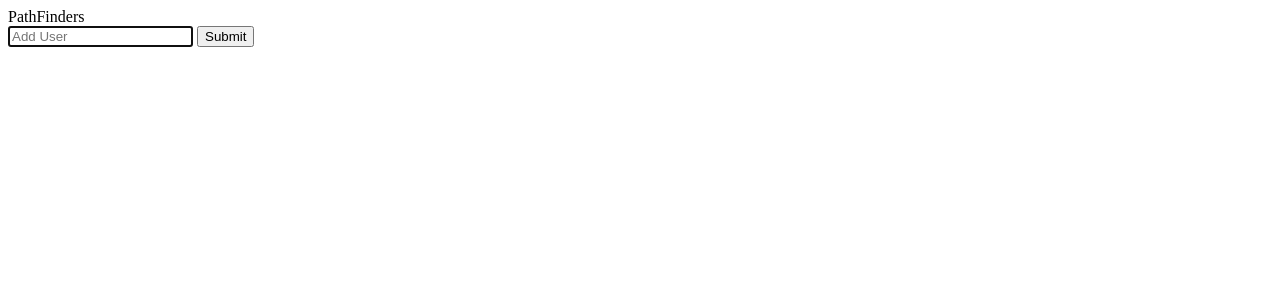
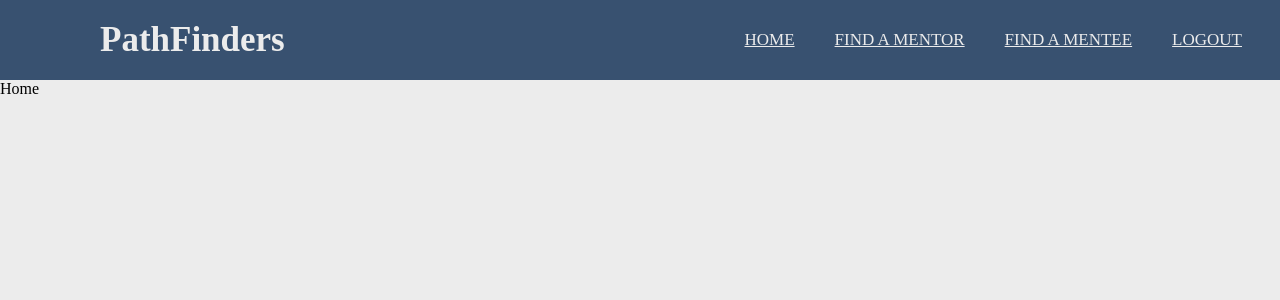
Before and after one commit to Rehaan12345/pathfinders, a Flask app: page / in a window 1280 px wide. Shown: the top 300 px of the page. Run offline with Flask 3, Linux system fonts and the light colour scheme; data that the repository does not hold is empty.

Commit message:
Some more preliminary setup tasks

```diff
--- a/website/__init__.py
+++ b/website/__init__.py
@@ -1,20 +1,19 @@
 from flask import Flask, render_template, url_for, redirect, request, Blueprint
 from pymongo import MongoClient
 from bson.objectid import ObjectId
-
 
 client = MongoClient("localhost", 27017)
 
 # Creating the mongodb database
 db = client.flask_database
-# Users collection
-users = db.users
 
 def create_app():
     app = Flask(__name__)
 
     from .views import views
+    from .auth import auth
 
     app.register_blueprint(views, url_prefix="/")
+    app.register_blueprint(auth, url_prefix="/")
 
     return app
--- a/website/static/styles.css
+++ b/website/static/styles.css
@@ -0,0 +1,106 @@
+:root {
+    --background: #ececec;
+    --compliment1: #9fd3c7;
+    --compliment2: #385170;
+    --compliment3: #142d4c;
+}
+
+* {
+    margin: 0;
+    /* background-color: var(--background); */
+}
+
+body {
+    background-color: var(--background);
+}
+
+/********** Navbar: (source: https://www.codingnepalweb.com/responsive-navigation-menu-bar-html-css/) **********/
+nav{
+  background: var(--compliment2);
+  height: 80px;
+  width: 100%;
+}
+label.logo{
+  color: var(--background);
+  font-size: 35px;
+  line-height: 80px;
+  padding: 0 100px;
+  font-weight: bold;
+}
+nav ul{
+  float: right;
+  margin-right: 20px;
+}
+nav ul li{
+  display: inline-block;
+  line-height: 80px;
+  margin: 0 5px;
+}
+nav ul li a{
+  color: var(--background);
+  font-size: 17px;
+  padding: 7px 13px;
+  border-radius: 3px;
+  text-transform: uppercase;
+}
+a.active,a:hover{
+  background: var(--compliment3);
+  transition: .5s;
+}
+.checkbtn{
+  font-size: 30px;
+  color: var(--compliment3);
+  float: right;
+  line-height: 80px;
+  margin-right: 40px;
+  cursor: pointer;
+  display: none;
+}
+#check{
+  display: none;
+}
+@media (max-width: 952px){
+  label.logo{
+    font-size: 30px;
+    padding-left: 50px;
+  }
+  nav ul li a{
+    font-size: 16px;
+  }
+}
+@media (max-width: 858px){
+  .checkbtn{
+    display: block;
+  }
+  ul{
+    position: fixed;
+    width: 100%;
+    height: 100vh;
+    background: var(--compliment2);
+    top: 80px;
+    left: -100%;
+    text-align: center;
+    transition: all .5s;
+  }
+  nav ul li{
+    display: block;
+    margin: 50px 0;
+    line-height: 30px;
+  }
+  nav ul li a{
+    font-size: 20px;
+  }
+  a:hover,a.active{
+    background: none;
+    color: var(--compliment2);
+  }
+  #check:checked ~ ul{
+    left: 0;
+  }
+}
+section{
+  /* background: url(bg1.jpg) no-repeat; */
+  background-color: var(--background);
+  background-size: cover;
+  height: calc(100vh - 80px);
+}
--- a/website/templates/layout.html
+++ b/website/templates/layout.html
@@ -3,22 +3,32 @@
 <head>
     <meta charset="UTF-8">
     <meta name="viewport" content="width=device-width, initial-scale=1.0">
-    <title>Document</title>
+    <title>PathFinders | {% block title %}Home{% endblock %}</title>
+    <link rel="stylesheet" href="../static/styles.css" type="text/css">
 </head>
-<body>
-    PathFinders
+    <body>
+        <!-- Dropdown Structure source: https://www.codingnepalweb.com/responsive-navigation-menu-bar-html-css/ -->
+        <nav>
+            <input type="checkbox" id="check">
+            <label for="check" class="checkbtn">
+              <i class="fas fa-bars"></i>
+            </label>
+            <label class="logo">PathFinders</label>
+            <ul>
+              <li><a href="/">Home</a></li>
+              <li><a href="/findamentor">Find A Mentor</a></li>
+              <li><a href="/findamentee">Find A Mentee</a></li>
+              <li><a href="/logout">Logout</a></li>
+            </ul>
+          </nav>
 
-    <form method="POST">
-        <input type="text" placeholder="Add User" name="user" required autofocus>
-        <input type="submit" value="Submit">
-    </form>
-    {% for user in users %}
-    <div class="user">
-        <p> {{ user["content"] }} </p>
-        <form method="POST" action="{{ url_for('views.delete', id=user['_id']) }}">
-            <input type="submit" value="Delete">
-        </form>
-    </div>
-    {% endfor %}
-</body>
+        <div class="maincontent">
+
+        </div>
+        {% block body %}
+        <p>
+            Home
+        </p>
+        {% endblock %}
+    </body>
 </html>
--- a/website/views.py
+++ b/website/views.py
@@ -21,3 +21,11 @@ def delete(id):
     if request.method == "POST":
         users.delete_one({"_id":ObjectId(id)})
         return redirect("/")
+
+@views.route("/findamentor", methods=["GET", "POST"])
+def findamentor():
+    return render_template("findamentor.html")
+
+@views.route("/findamentee", methods=["GET", "POST"])
+def findamentee():
+    return render_template("findamentee.html")
```
Also changed, not shown: website/auth.py (+16 -0 lines), website/templates/findamentee.html (added, +11 -0 lines), website/templates/findamentor.html (added, +11 -0 lines), website/templates/login.html (added), website/templates/logout.html (added), website/templates/signup.html (added).
